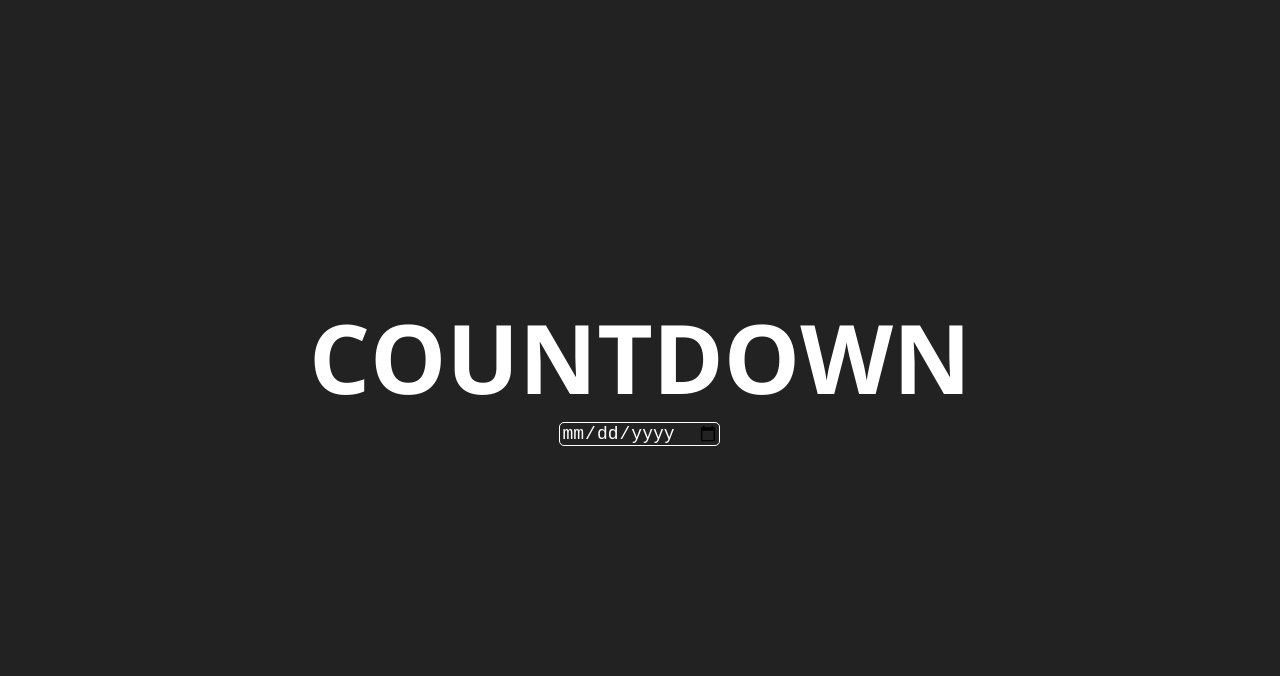
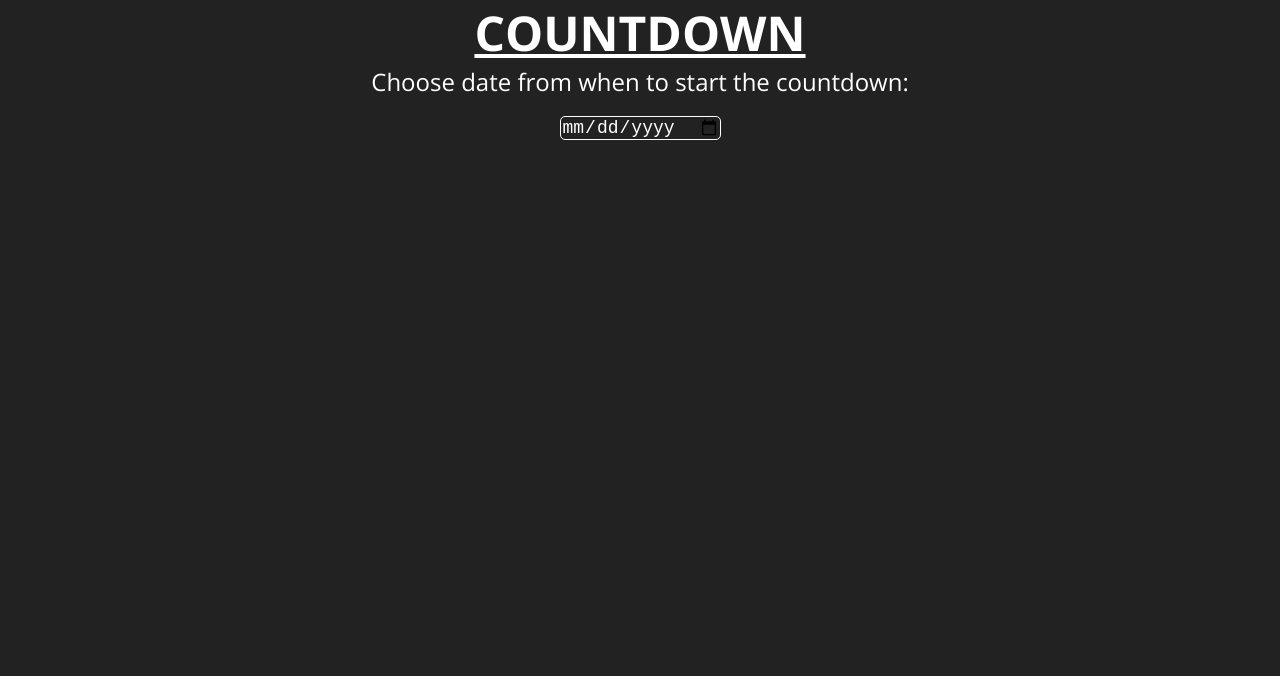
Before and after one commit to mazaherm/countdown, a website: page src/index.html in a window 1280 px wide. Shown: the top 683 px of the page. Drawn offline with nearby package versions, Linux system fonts and the light colour scheme.

Commit message:
styles page

```diff
--- a/src/index.html
+++ b/src/index.html
@@ -13,6 +13,7 @@
       <div class='container'>
         <div id='timer'>
           <h1>Countdown</h1>
+          <h6>Choose date from when to start the countdown:</h6>
           <input id='date' type="date" name="date">
           <p>
           <span id='timer-days'></span>
--- a/src/styles/scss/_timerStyles.scss
+++ b/src/styles/scss/_timerStyles.scss
@@ -8,9 +8,6 @@ body {
   background-color: #222222;
   width: 100%;
   height: 100vh;
-  display: flex;
-  justify-content: center;
-  align-items: center;
   h1 {
     text-transform: uppercase;
     margin: 0 auto;
@@ -21,6 +18,24 @@ body {
 #timer {
   color: #FFFFFF;
   font-size: 64px;
+  display: flex;
+  flex-flow: column wrap;
+
+  p {
+    text-align: center;
+  }
+
+  h1 {
+    font-size: 48px;
+    text-decoration: underline;
+  }
+
+  h6 {
+    margin: 0 auto 18px;
+    text-align: center;
+    font-size: 24px;
+    font-weight: lighter;
+  }
 }
 
 #label {
```
Also changed, not shown: src/styles/css/main.css.
